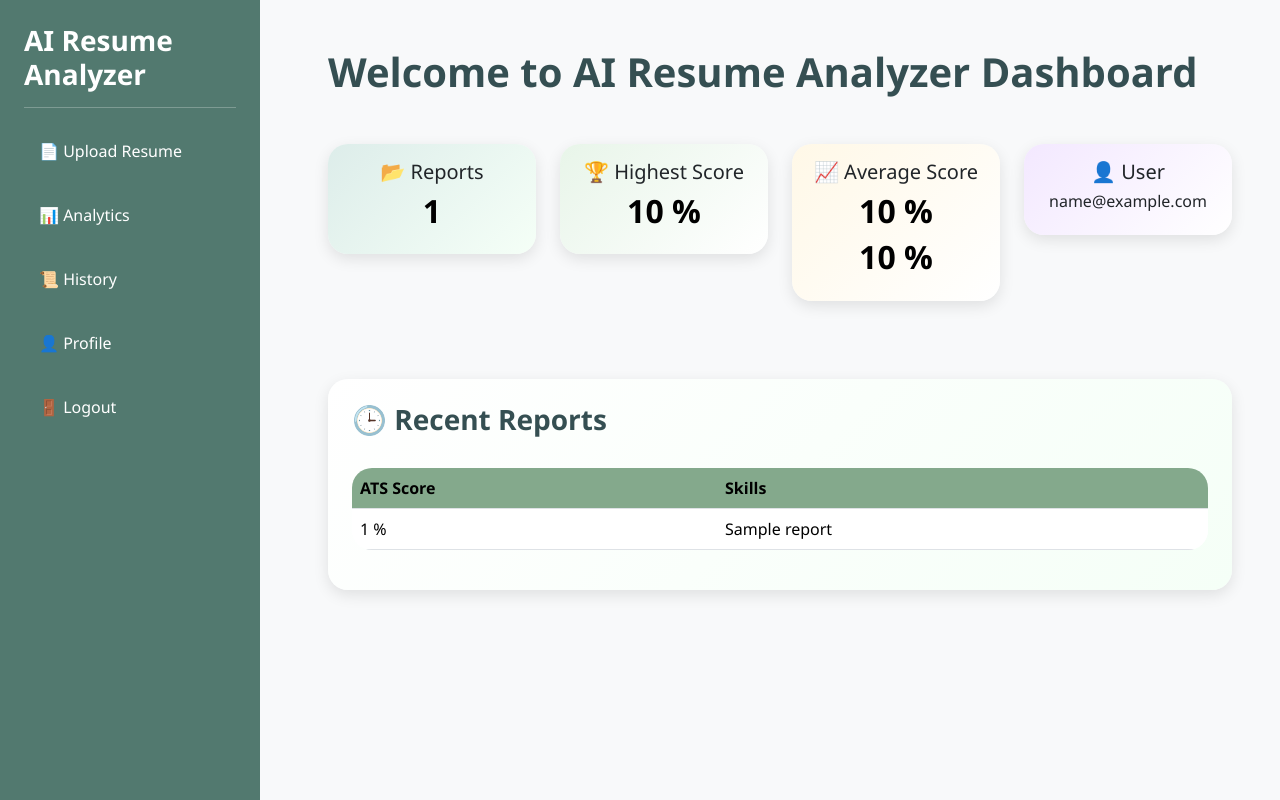
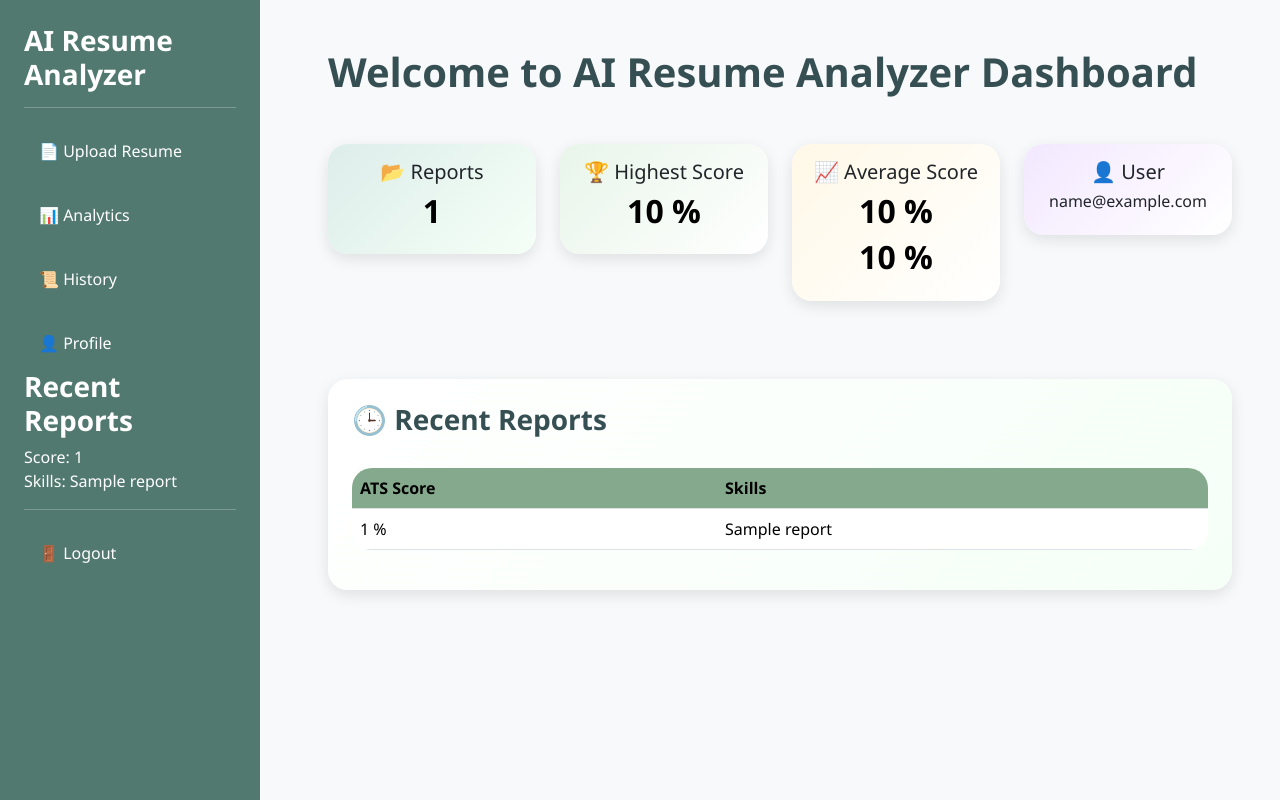
Before and after one commit to Apsana20/Ai_Resume_Analizer_v2, a Flask app: template templates/dashboard.html in a window 1280 px wide. Run offline with Flask 3, Linux system fonts and the light colour scheme; the template is opened without the code that fills it: most values are stand-ins (such as "Sample title", 1, 10 or a date in 2020).

Commit message:
Final version of AI Resume Analyzer

```diff
--- a/app.py
+++ b/app.py
@@ -90,6 +90,34 @@ def register():
         else:
              return str(success)
     return render_template('register.html')
+
+
+@app.route('/dashboard')
+def dashboard():
+
+    if 'user' not in session:
+        return redirect('/login')
+def get_recent_reports(user_email):
+
+    conn = sqlite3.connect("database/users.db")
+    cursor = conn.cursor()
+
+    cursor.execute(
+        """
+        SELECT score, skills
+        FROM reports
+        WHERE user_email = ?
+        ORDER BY id DESC
+        LIMIT 5
+        """,
+        (user_email,)
+    )
+
+    reports = cursor.fetchall()
+
+    conn.close()
+
+    return reports
 
 
 @app.route('/dashboard')
--- a/templates/dashboard.html
+++ b/templates/dashboard.html
@@ -60,7 +60,19 @@
             👤 Profile
 
         </a>
+        <h3>Recent Reports</h3>
 
+{% for report in recent_reports %}
+
+<p>
+    Score: {{ report[0] }}
+    <br>
+    Skills: {{ report[1] }}
+</p>
+
+<hr>
+
+{% endfor %}
         <a href="/logout">
 
             🚪 Logout
```
